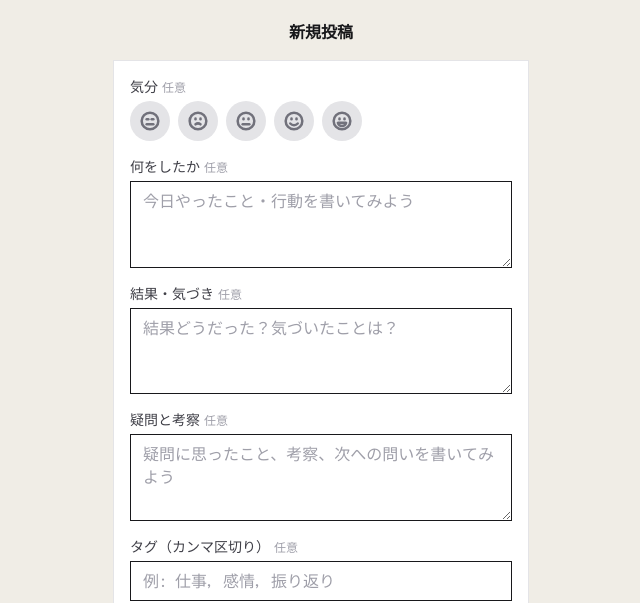
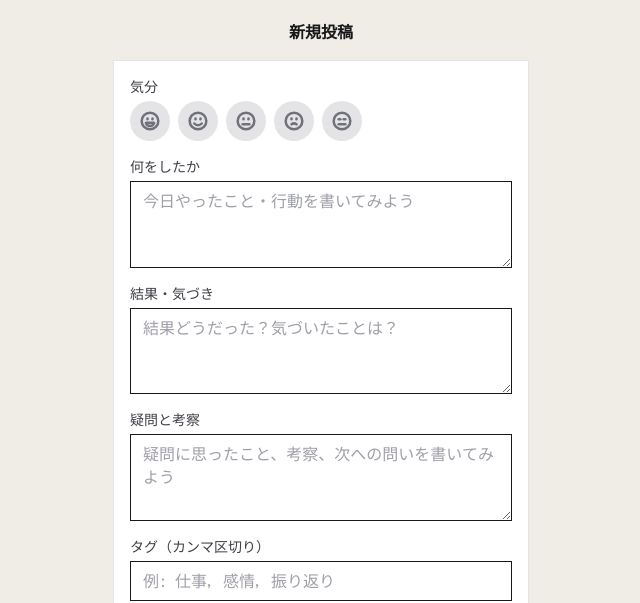
Before and after one commit to sen-sketch/self-insight-app, a Next.js app: page /post in a window 1280 px wide. Shown: the top 603 px of the page, without its empty margins (319-959 px from the left). Built offline with nearby package versions, Linux system fonts and the light colour scheme.

Commit message:
気分スコアの順番変更と、「任意」を削除

```diff
--- a/src/components/post/UnifiedPostForm.tsx
+++ b/src/components/post/UnifiedPostForm.tsx
@@ -13,7 +13,7 @@ type Props = {
   submitLabel?: string;
 };
 
-const MOOD_SCORES: MoodScore[] = [1, 2, 3, 4, 5];
+const MOOD_SCORES: MoodScore[] = [5, 4, 3, 2, 1];
 const MOOD_ICONS: Record<MoodScore, LucideIcon> = {
   1: Annoyed,
   2: Frown,
@@ -115,7 +115,6 @@ export function UnifiedPostForm({
       <div className="flex flex-col gap-1">
         <span className="text-sm font-medium text-zinc-700">
           気分
-          <span className="ml-1 text-xs font-normal text-zinc-400">任意</span>
         </span>
         <div className="flex gap-2">
           {MOOD_SCORES.map((score) => {
@@ -147,7 +146,6 @@ export function UnifiedPostForm({
           className="text-sm font-medium text-zinc-700"
         >
           何をしたか
-          <span className="ml-1 text-xs font-normal text-zinc-400">任意</span>
         </label>
         <textarea
           id="post-what"
@@ -166,7 +164,6 @@ export function UnifiedPostForm({
           className="text-sm font-medium text-zinc-700"
         >
           結果・気づき
-          <span className="ml-1 text-xs font-normal text-zinc-400">任意</span>
         </label>
         <textarea
           id="post-result"
@@ -185,7 +182,6 @@ export function UnifiedPostForm({
           className="text-sm font-medium text-zinc-700"
         >
           疑問と考察
-          <span className="ml-1 text-xs font-normal text-zinc-400">任意</span>
         </label>
         <textarea
           id="post-question"
@@ -202,7 +198,6 @@ export function UnifiedPostForm({
         <div className="flex flex-col gap-1">
           <span className="text-sm font-medium text-zinc-700">
             習慣タスク
-            <span className="ml-1 text-xs font-normal text-zinc-400">任意・複数選択可</span>
           </span>
           <div className="flex flex-wrap gap-2">
             {activeHabits.map((habit) => {
@@ -233,7 +228,6 @@ export function UnifiedPostForm({
           className="text-sm font-medium text-zinc-700"
         >
           タグ（カンマ区切り）
-          <span className="ml-1 text-xs font-normal text-zinc-400">任意</span>
         </label>
         <input
           id="post-free-tags"
--- a/src/components/timeline/TimelinePostForm.tsx
+++ b/src/components/timeline/TimelinePostForm.tsx
@@ -20,7 +20,7 @@ type Props = {
   submitLabel?: string;
 };
 
-const MOOD_SCORES: MoodScore[] = [1, 2, 3, 4, 5];
+const MOOD_SCORES: MoodScore[] = [5, 4, 3, 2, 1];
 const MOOD_ICONS: Record<MoodScore, LucideIcon> = {
   1: Annoyed,
   2: Frown,
```
